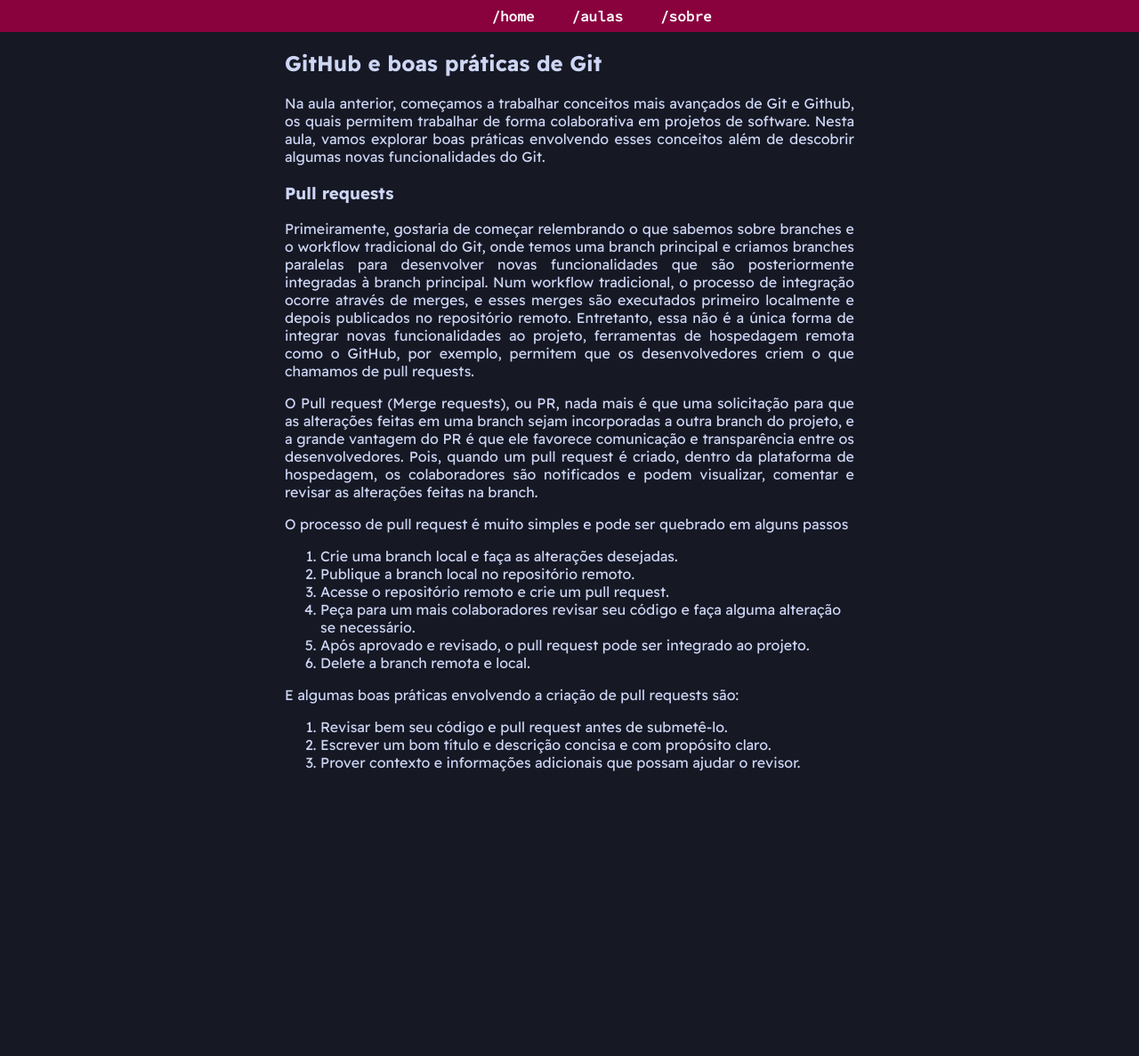
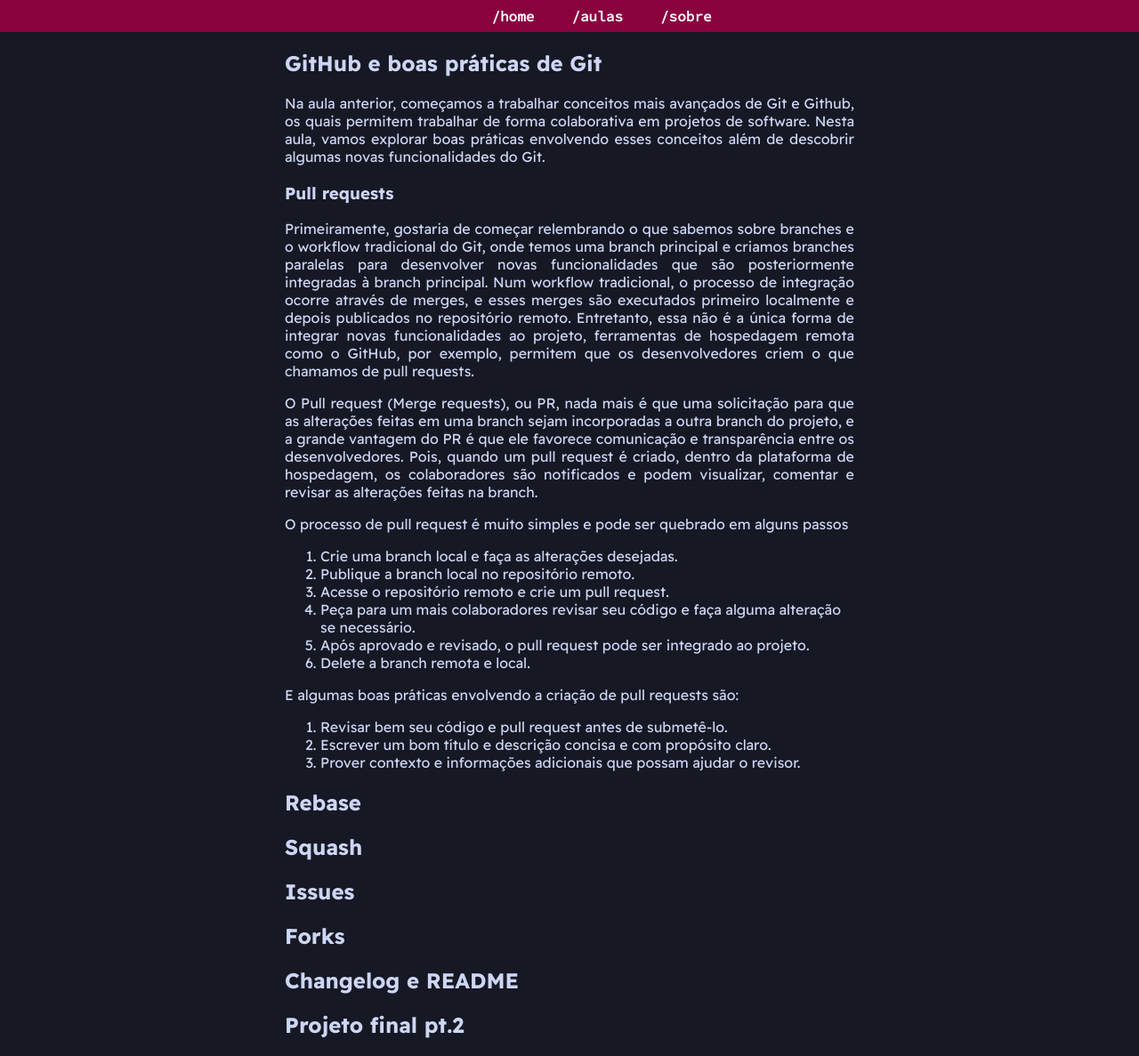
Before and after one commit to PETCC-UFRN/minicurso-linux-git, a Jekyll site: the page built from quintoDia.md, in a window 1280 px wide. Shown: the whole page at 89% size. Built offline with Jekyll 4.4.1, drawn with Linux system fonts in a browser that asks for light colours; before the commit the page ends 900 px from its top, so only the background shows below that.

Commit message:
feat(quinto dia): títulos

```diff
--- a/quintoDia.md
+++ b/quintoDia.md
@@ -40,3 +40,15 @@ E algumas boas práticas envolvendo a criação de pull requests são:
 1. Revisar bem seu código e pull request antes de submetê-lo.
 2. Escrever um bom título e descrição concisa e com propósito claro.
 3. Prover contexto e informações adicionais que possam ajudar o revisor.
+
+## Rebase
+
+## Squash
+
+## Issues
+
+## Forks
+
+## Changelog e README
+
+## Projeto final pt.2
```
